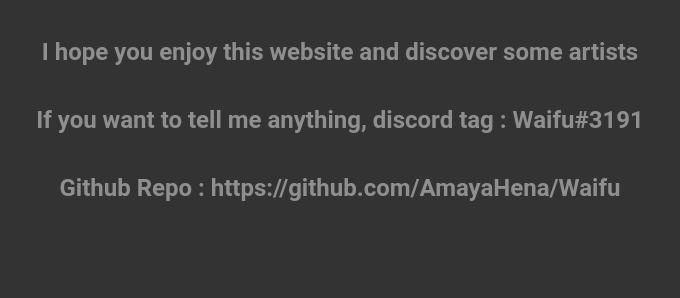
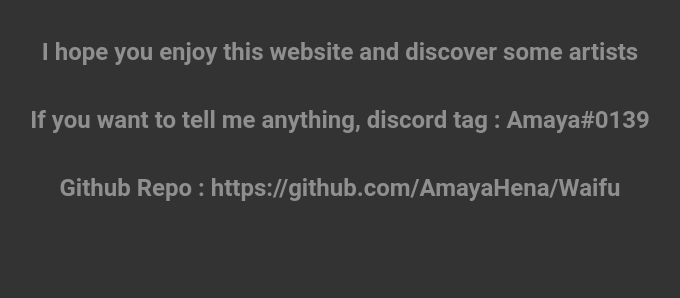
Before and after one commit to AmayaHena/Waifu, a Rails app: page /about in a window 1280 px wide. Shown: the part 502-800 px from the top of the page, without its empty margins (300-980 px from the left). Run offline with Rails 7, Linux system fonts and the light colour scheme; style sheets or scripts are compiled from the project's sources.

Commit message:
[UP] name for dicord tag

```diff
--- a/app/views/about/info.html.erb
+++ b/app/views/about/info.html.erb
@@ -10,6 +10,6 @@
 
 <footer>
     <h4>I hope you enjoy this website and discover some artists</h4>
-    <h4>If you want to tell me anything, discord tag : Waifu#3191</h4>
+    <h4>If you want to tell me anything, discord tag : Amaya#0139</h4>
     <h4>Github Repo : https://github.com/AmayaHena/Waifu</h4>
 </footer>
```
